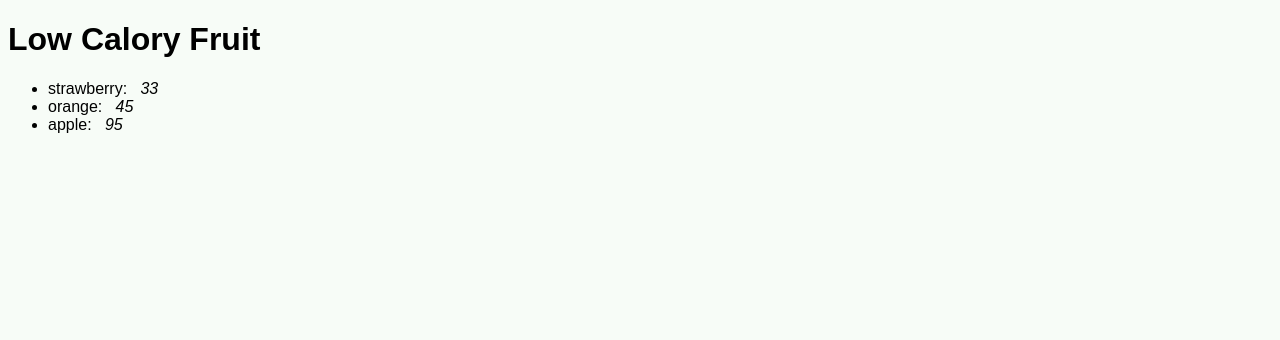
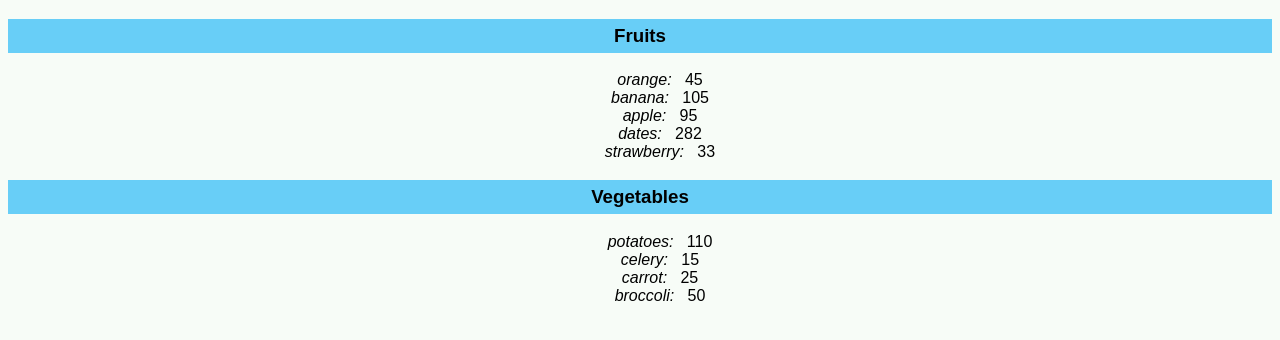
Before and after one commit to annita049/React_00, a React (Vite) app: page / in a window 1280 px wide. Shown: the top 340 px of the page. Built offline with nearby package versions, Linux system fonts and the light colour scheme.

Commit message:
conditional rendering of elements

```diff
--- a/src/App.jsx
+++ b/src/App.jsx
@@ -5,9 +5,24 @@
 import List from './Components/List';
 
 function App() {
+  const fruits = [
+    { id: 1, name:"orange", calories: 45},
+    { id: 2, name:"banana", calories: 105},
+    { id: 3, name: "apple", calories: 95},
+    { id: 4, name:"dates", calories: 282},
+    { id: 5, name:"strawberry", calories: 33}
+  ];
+
+  const vegetables = [{ id: 6, name:"potatoes", calories: 110},
+    { id: 7, name:"celery", calories: 15},
+    { id: 8, name: "carrot", calories: 25},
+    { id: 9, name:"broccoli", calories: 50}
+  ];
+
   return (
     <>
-      <List/>
+      {fruits.length > 0 && <List items={fruits} category="Fruits"/>}
+      {vegetables.length > 0 && <List items={vegetables} category="Vegetables"/>}
     </>
   )
 }
--- a/src/Components/List.jsx
+++ b/src/Components/List.jsx
@@ -1,32 +1,25 @@
-const List = () => {
-    const fruits = [{ id: 1, name:"orange", calories: 45},
-         { id: 2, name:"banana", calories: 105},
-          { id: 3, name: "apple", calories: 95},
-          { id: 4, name:"dates", calories: 282},
-          { id: 5, name:"strawberry", calories: 33}];
-
+const List = ({items, category}) => {
 
     // fruits.sort((a,b)=> a.name.localeCompare(b.name)); // lexographical ascending order (by names)
 
     // fruits.sort((a,b)=> a.calories - b.calories); // numeric ascending (by calories)
 
-    const lowCalFruits = fruits.filter((fruit)=> fruit.calories < 100);
+    // const lowCalFruits = fruits.filter((fruit)=> fruit.calories < 100);
+    // lowCalFruits.sort((a,b)=> a.calories - b.calories);
 
-    lowCalFruits.sort((a,b)=> a.calories - b.calories);
-
-    const fruitItems = lowCalFruits.map((fruit) =>
-        <li key={fruit.id}>
-            {fruit.name}: &nbsp; <i> {fruit.calories} </i>
+    const Items = items.map((item) =>
+        <li key={item.id}>
+            <i> {item.name}: </i> &nbsp; {item.calories}
         </li>
     )
 
     // in case two object name property is same , we need a unique "key" prop to distinguish btwn them
     // using name here cause they are unique in this case.
     return (
-        <div>
-            <h1>Low Calory Fruit</h1>
+        <div class="listing">
+            <h3 className="items-category">{category}</h3>
             <ul>
-                {fruitItems}
+                {Items}
             </ul>
         </div>
     )
--- a/src/index.css
+++ b/src/index.css
@@ -52,3 +52,13 @@ body {
   text-align: center;
   /* max-width: 200px; */
 }
+
+.listing ul {
+  text-align: center;
+  list-style: none;
+}
+.items-category {
+  text-align: center;
+  padding: 6px 10px;
+  background-color: #22b8f8aa;
+}
```
